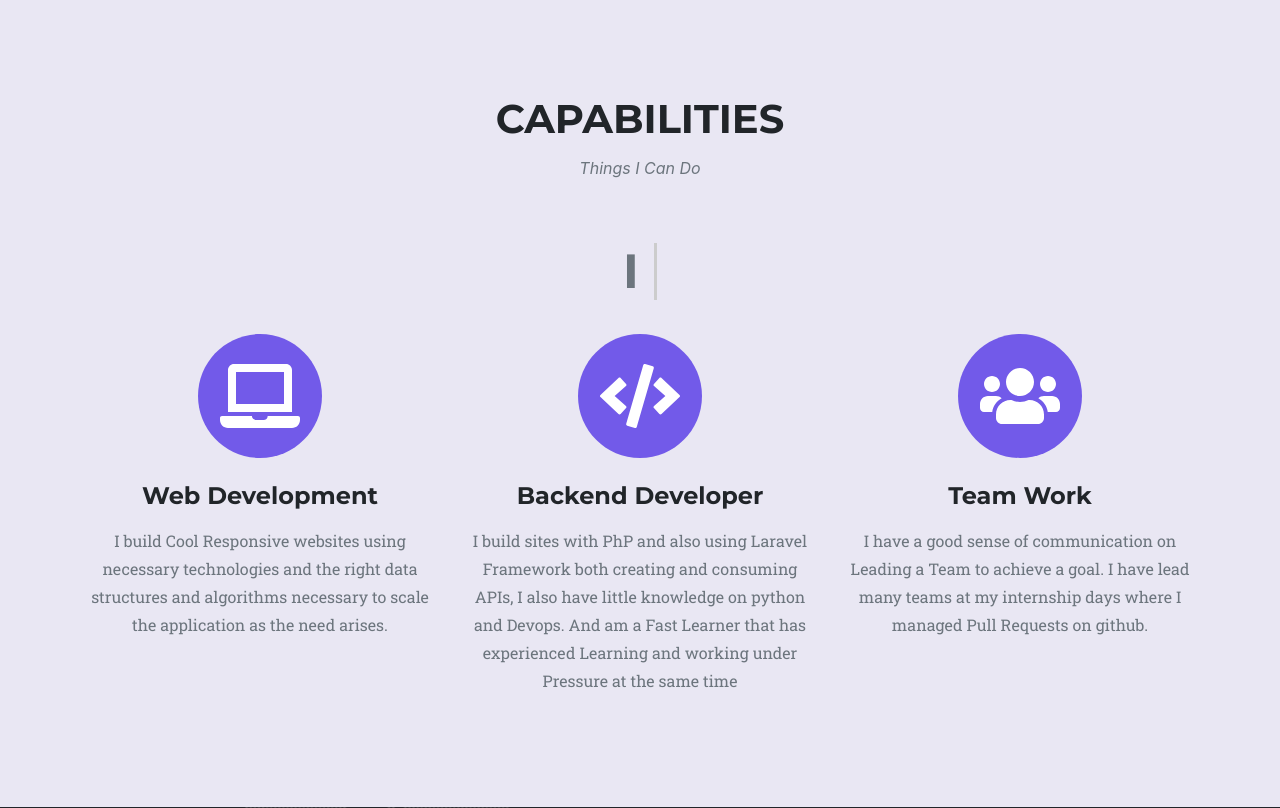
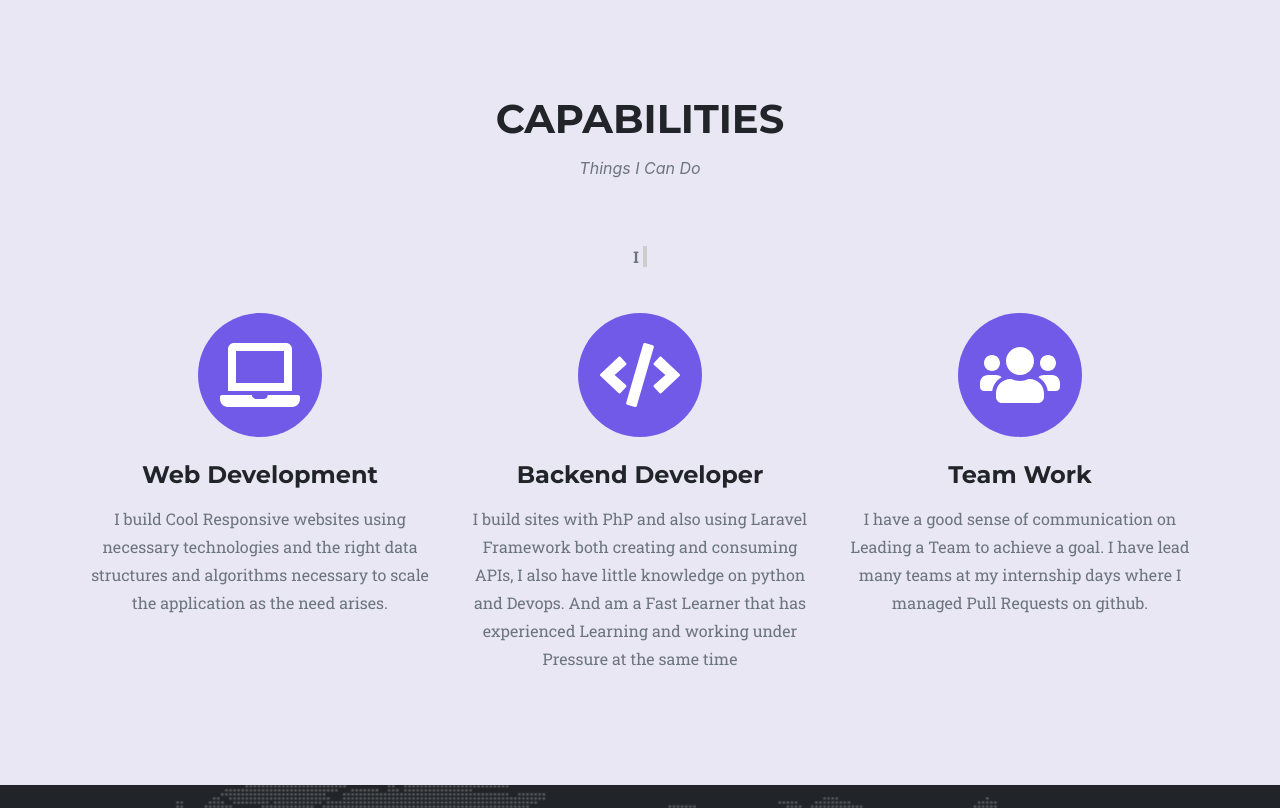
Before and after one commit to pesova/Myportfolio, a PHP site: page / in a window 1280 px wide. Shown: the part 4289-5097 px from the top of the page. Run offline with PHP 8.4, Linux system fonts and the light colour scheme; some libraries are stand-ins or nearby versions; some web fonts are replaced.

Commit message:
my portfoilio

```diff
--- a/css/app.css
+++ b/css/app.css
@@ -1,17 +1,17 @@
-.texttypeloop h4 {
+.texttypeloop p {
     font-weight: bold;
     overflow: hidden;
 }
 
-.texttypeloop h4 span.typed-text {
+.texttypeloop p span.typed-text {
     font-weight: bolder;
     color: #1F1558;
 }
 
-.texttypeloop h4 span.TypeCursor {
+.texttypeloop p span.TypeCursor {
     animation: blink 1s infinite;
 }
 
-.texttypeloop h4 span.TypeCursor.typing {
+.texttypeloop p span.TypeCursor.typing {
     animation: none;
 }
--- a/index.php
+++ b/index.php
@@ -236,7 +236,7 @@
             <div class="text-center">
                 <h2 class="section-heading text-uppercase">Capabilities</h2>
                 <h3 class="section-subheading text-muted">Things I Can Do</h3>
-                <div class="texttypeloop" ><h4 class="section-subheading text-muted" >I <span class="typed-text"></span><span class="TypeCursor">&nbsp;</span></h4></div>
+                <div class="texttypeloop" ><p class="section-subheading text-muted" >I <span class="typed-text"></span><span class="TypeCursor">&nbsp;</span></p></div>
 
             </div>
             <br>
--- a/processContacts.php
+++ b/processContacts.php
@@ -30,7 +30,7 @@ $mail = new PHPMailer(true);
 try {
     //Server settings
     //$mail->SMTPDebug = SMTP::DEBUG_SERVER;                      // Enable verbose debug output
-    $mail->isSMTP();                                            // Send using SMTP
+    //$mail->isSMTP();                                            // Send using SMTP
     $mail->Host       = 'smtp.gmail.com';                    // Set the SMTP server to send through
     $mail->SMTPAuth   = true;                                   // Enable SMTP authentication
     $mail->SMTPSecure = 'tls';
```
